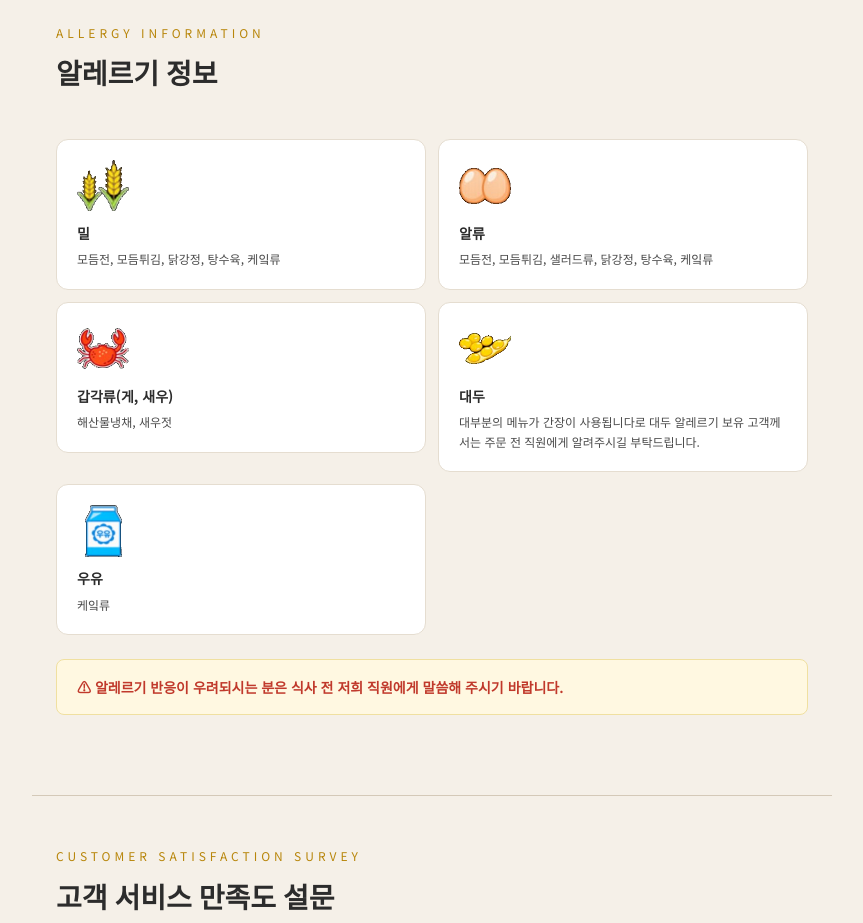
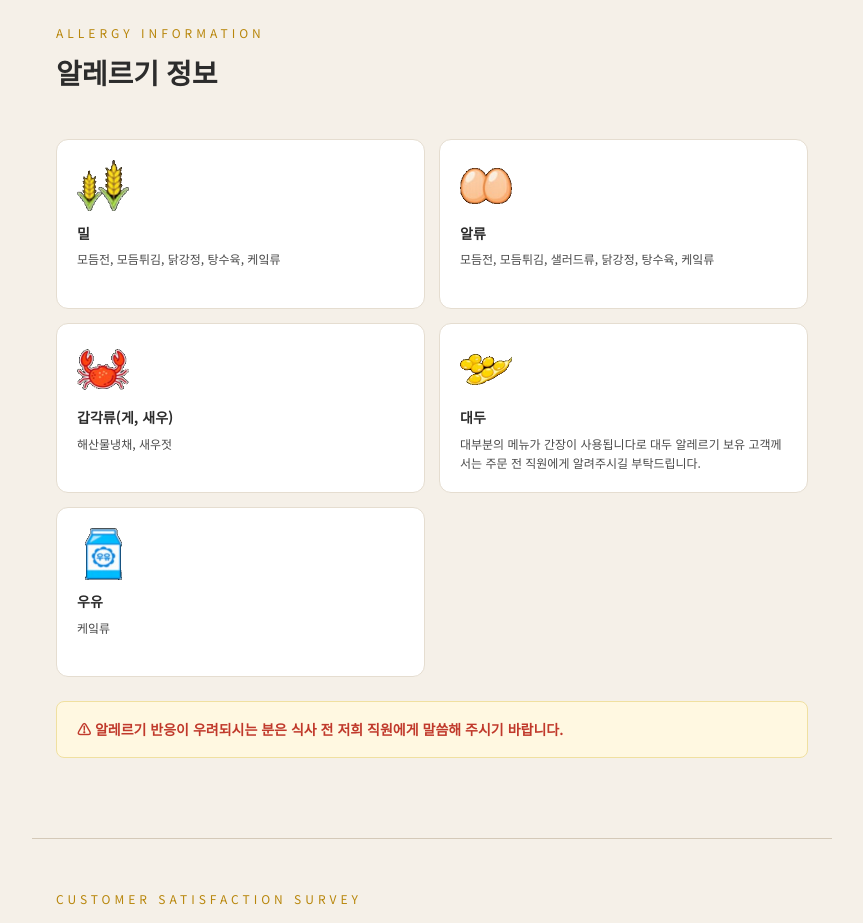
Before and after one commit to heo-jun-young/shilnakwon, a Next.js app: page / in a window 1280 px wide. Shown: the part 7300-8223 px from the top of the page, without its empty margins (208-1071 px from the left). Built offline with nearby package versions, Linux system fonts and the light colour scheme.

Commit message:
update styles

```diff
--- a/app/globals.css
+++ b/app/globals.css
@@ -264,17 +264,20 @@
 .allergy-grid {
   display: grid;
   grid-template-columns: repeat(2, 1fr);
-  align-items: start;
-  gap: 12px;
+  grid-auto-rows: 1fr;
+  align-items: stretch;
+  gap: 14px;
   margin-bottom: 24px;
 }
 .allergy-card {
   display: flex;
   flex-direction: column;
+  height: 100%;
   background: var(--white);
   border: 1px solid var(--border-lighter);
   border-radius: 12px;
   padding: 20px;
+  box-sizing: border-box;
 }
 .allergy-icon {
   width: 52px;
@@ -409,4 +412,5 @@
   .menu-note { font-size: 9px !important; max-width: none; line-height: 1.4; word-break: keep-all; }
   .menu-unit, .menu-price { white-space: normal; }
   .menu-origin { font-size: 10px; word-break: keep-all; }
+  .allergy-grid { grid-template-columns: repeat(2, 1fr); grid-auto-rows: 1fr; }
 }
```
